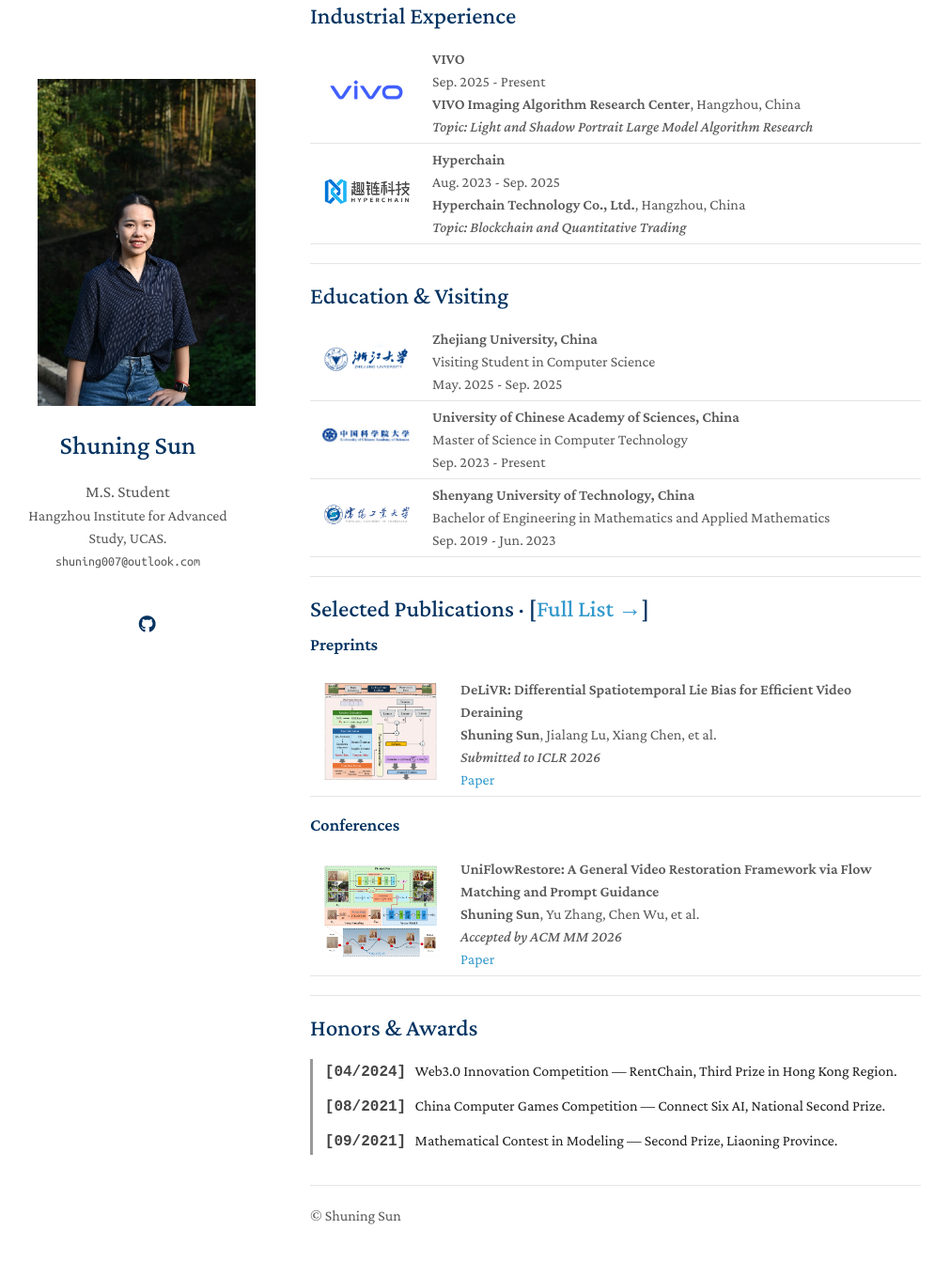
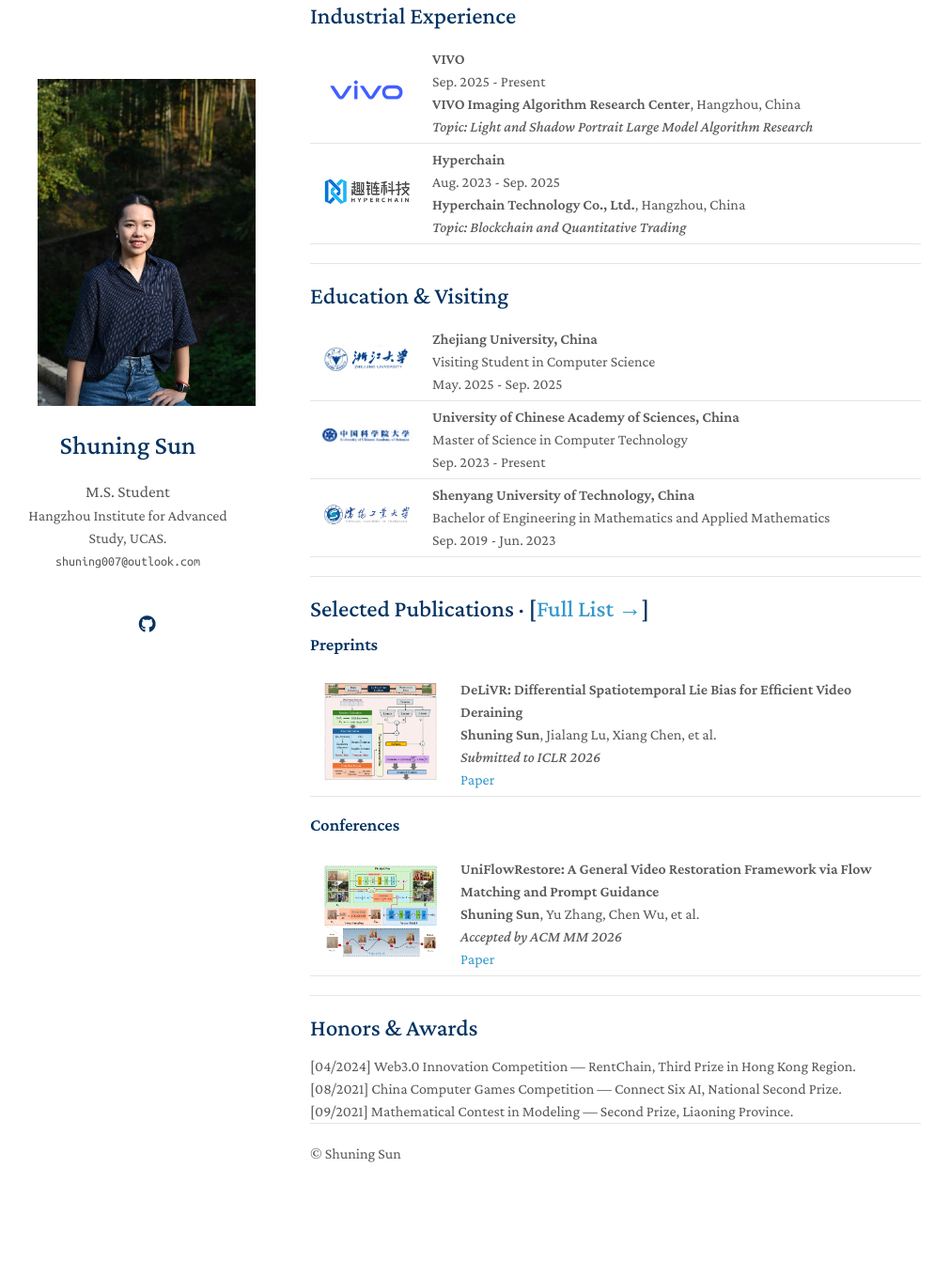
Before and after one commit to Shuning0312/Shuning0312.github.io, a Jekyll site: the page built from index.md, in a window 1280 px wide and 1400 px high, scrolled down 578 px. Shown: the top 1342 px of the window at 94% size, without its empty margins (140-1151 px from the left). Built offline with Jekyll 4.4.1, drawn with Linux system fonts in a browser that asks for light colours; nearby versions of some CDN libraries; a style sheet for code colours, icons or effects is not loaded; our own code applies the rules of GitHub Pages for plain Markdown files.

Commit message:
Update homepage layout

```diff
--- a/assets/css/custom.css
+++ b/assets/css/custom.css
@@ -7,32 +7,3 @@
     display: block;
     margin: 0 auto;
   }
-
-/* === Honors & Awards Section === */
-.honors {
-  margin-top: 1.2em !important;
-  margin-bottom: 2em !important;
-  padding-left: 0.8em !important;
-  border-left: 3px solid #999 !important; /* 左侧竖线装饰 */
-}
-
-.honor-item {
-  margin-bottom: 0.6em !important;
-  line-height: 1.6 !important;
-}
-
-.honor-date {
-  font-weight: 600 !important;
-  color: #444 !important;
-  margin-right: 0.4em !important;
-  font-family: monospace !important;
-}
-
-.honor-text {
-  color: #222 !important;
-}
-
-.honor-item:hover .honor-text {
-  color: #007acc !important;
-  transition: color 0.2s ease-in-out !important;
-}
```
